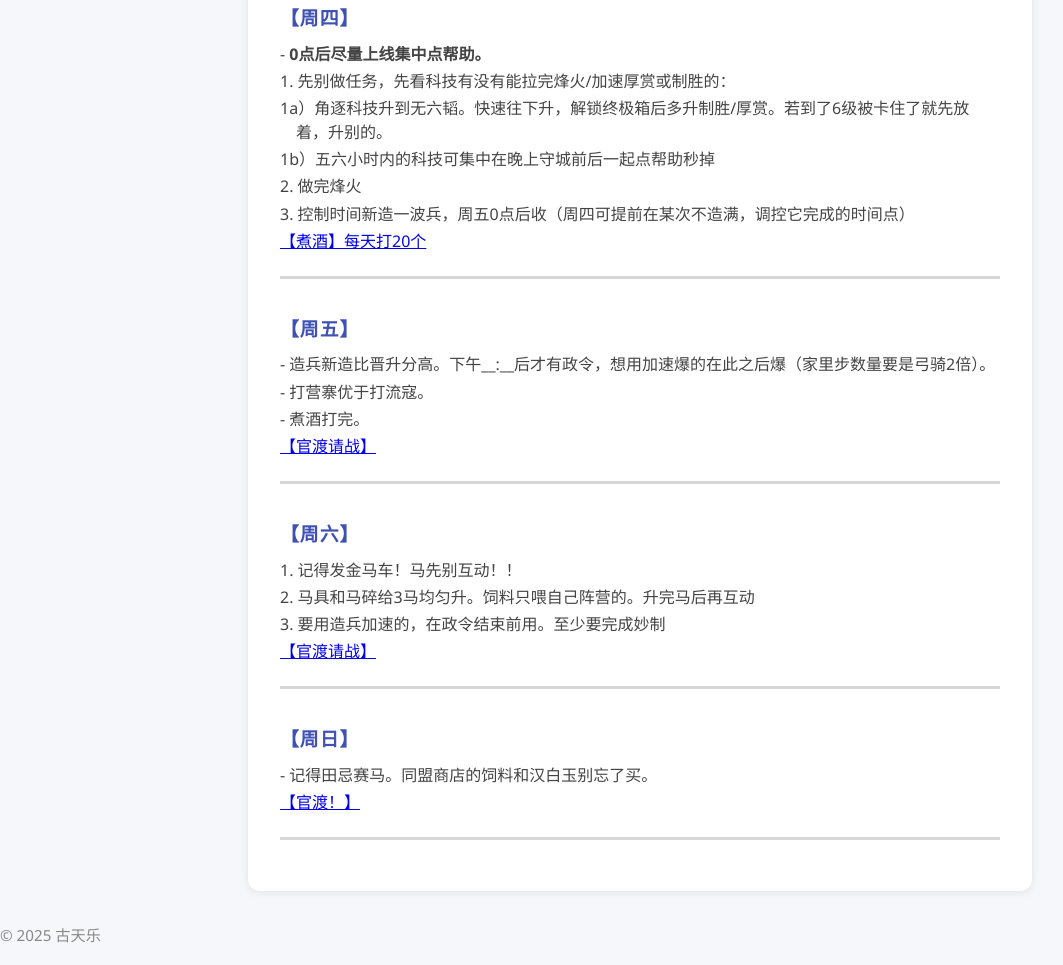
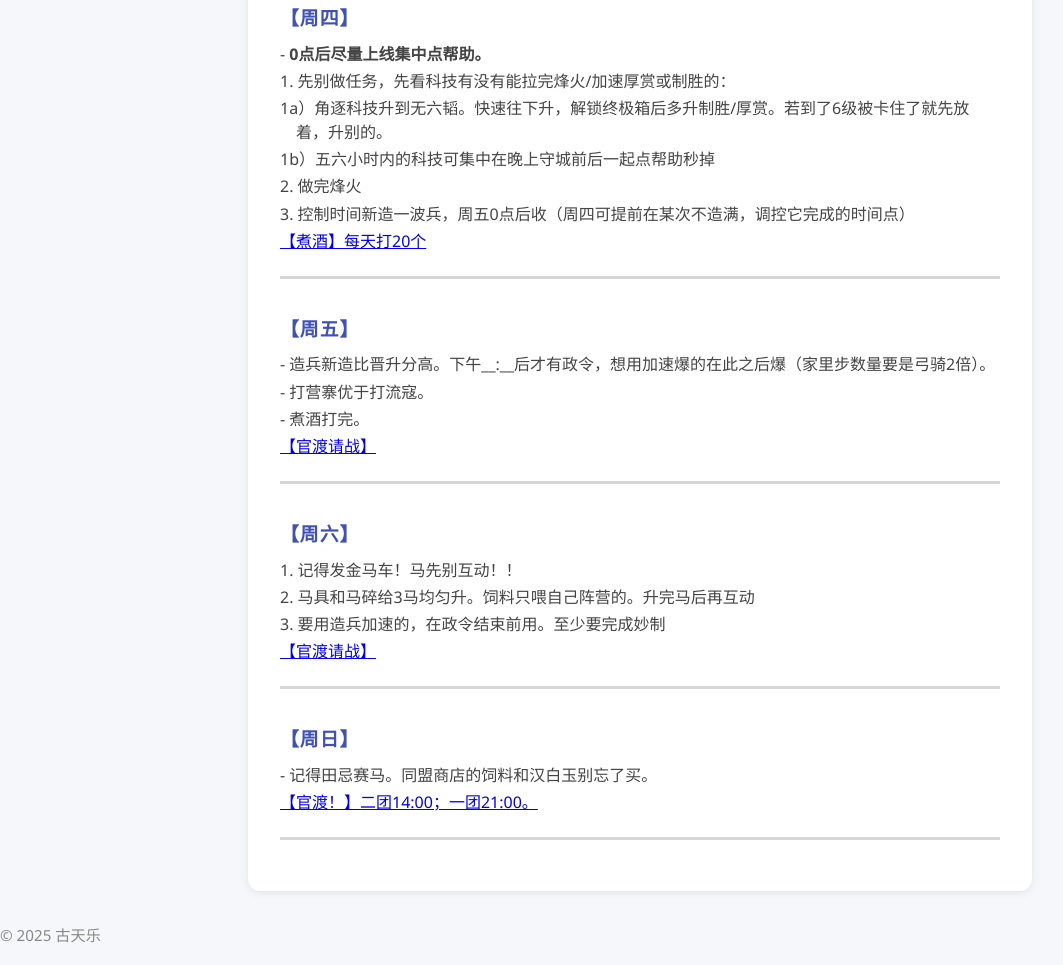
Before and after one commit to malloc7/3b, a plain HTML site: page S4_alliance.html in a window 1280 px wide. Shown: the part 1814-2779 px from the top of the page, without its empty margins (0-1063 px from the left). Drawn offline with Linux system fonts and the light colour scheme.

Commit message:
更新 S4_alliance.html

```diff
--- a/S4_alliance.html
+++ b/S4_alliance.html
@@ -215,7 +215,7 @@
       <div class="section-title">【周日】</div>
       <div class="section-content">
 	<p>- 记得田忌赛马。同盟商店的饲料和汉白玉别忘了买。</p>
-	<a href="guandu.html" >【官渡！】</a>
+	        <a href="guandu.html#gdu" >【官渡！】二团14:00；一团21:00。</a>
       </div>
     </div>
     <hr class="section-divider">
```
